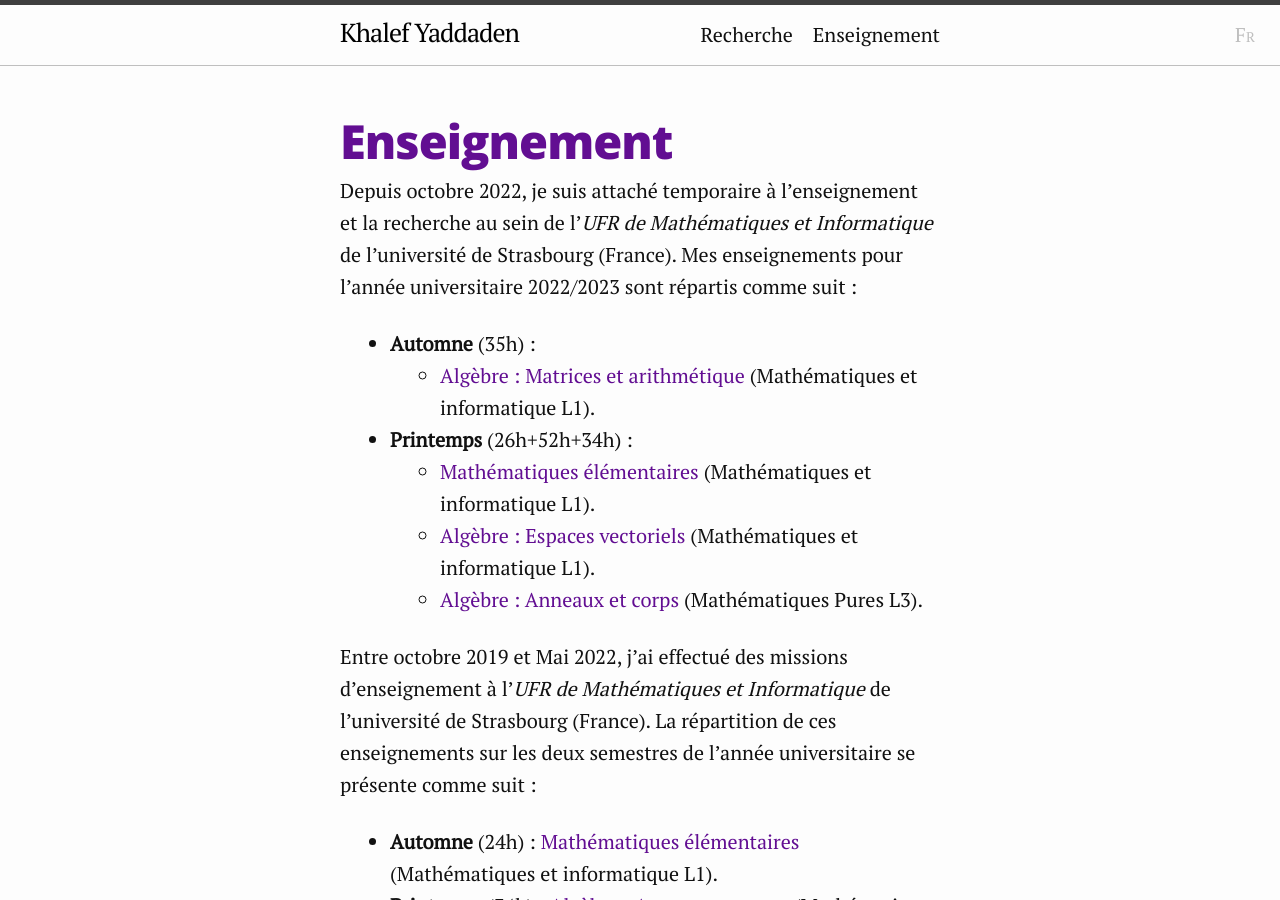
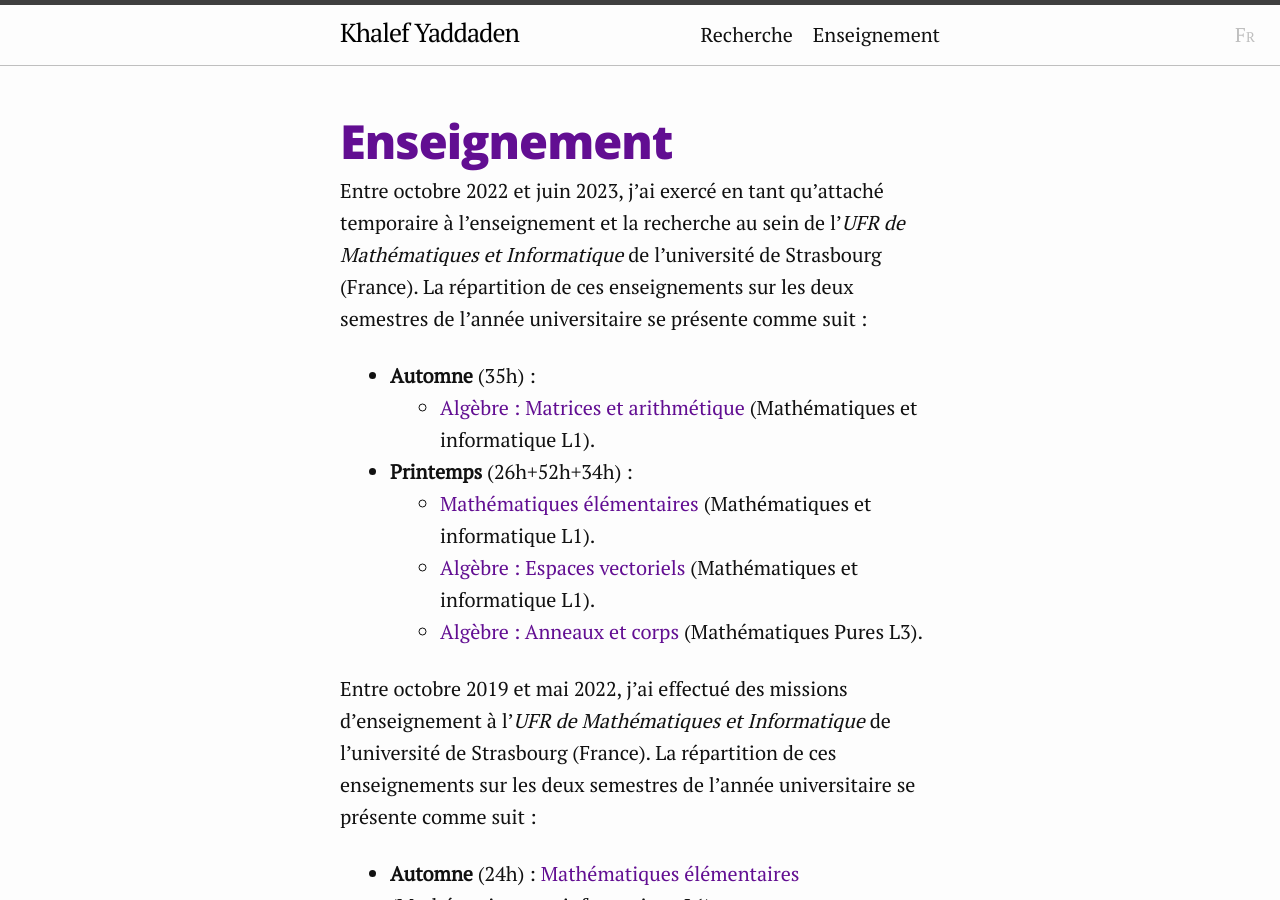
Before and after one commit to khalefyaddaden/khalefyaddaden.github.io, a Jekyll site: the page built from teaching.fr.markdown, in a window 1280 px wide and 900 px high. Built offline with Jekyll 4.4.1, drawn with Linux system fonts in a browser that asks for light colours.

Commit message:
update teachings

```diff
--- a/teaching.fr.markdown
+++ b/teaching.fr.markdown
@@ -4,7 +4,7 @@ title: Enseignement
 lang: fr
 ---
 
-Depuis octobre 2022, je suis attaché temporaire à l'enseignement et la recherche au sein de l'*UFR de Mathématiques et Informatique* de l'université de Strasbourg (France). Mes enseignements pour l'année universitaire 2022/2023 sont répartis comme suit :
+Entre octobre 2022 et juin 2023, j'ai exercé en tant qu'attaché temporaire à l'enseignement et la recherche au sein de l'*UFR de Mathématiques et Informatique* de l'université de Strasbourg (France). La répartition de ces enseignements sur les deux semestres de l'année universitaire se présente comme suit :
 - **Automne** (35h) :
     - [Algèbre : Matrices et arithmétique](https://mathinfo.unistra.fr/en/courses/diplome-duniversite/du-cursus-master-ingenierie-cmi-informatique-image-realite-virtuelle-interactions-et-jeux/rof/FH197/FRUAI0673021VCOEN897/) (Mathématiques et informatique L1).
 - **Printemps** (26h+52h+34h) :
@@ -12,7 +12,7 @@ Depuis octobre 2022, je suis attaché temporaire à l'enseignement et la recherc
     - [Algèbre : Espaces vectoriels](https://mathinfo.unistra.fr/formations/licence/double-licence-mathematiques-economie/rof/ME19/FRUAI0673021VCOEN902/) (Mathématiques et informatique L1).
     - [Algèbre : Anneaux et corps](https://mathinfo.unistra.fr/formations/licence/mathematiques/rof/ME14/FRUAI0673021VCOEN28910/) (Mathématiques Pures L3).
 
-Entre octobre 2019 et Mai 2022, j'ai effectué des missions d'enseignement à l'*UFR de Mathématiques et Informatique* de l'université de Strasbourg (France). La répartition de ces enseignements sur les deux semestres de l'année universitaire se présente comme suit :
+Entre octobre 2019 et mai 2022, j'ai effectué des missions d'enseignement à l'*UFR de Mathématiques et Informatique* de l'université de Strasbourg (France). La répartition de ces enseignements sur les deux semestres de l'année universitaire se présente comme suit :
 - **Automne** (24h) : [Mathématiques élémentaires](https://mathinfo.unistra.fr/formations/licence/mathematiques/rof/ME14/FRUAI0673021VCOEN896/) (Mathématiques et informatique L1).
 - **Printemps** (34h) : [Algèbre : Anneaux et corps](https://mathinfo.unistra.fr/formations/licence/mathematiques/rof/ME14/FRUAI0673021VCOEN28910/) (Mathématiques Pures L3).
 
--- a/teaching.markdown
+++ b/teaching.markdown
@@ -4,7 +4,7 @@ title: Teaching
 lang: en
 ---
 
-Since october 2022, I am a temporary teaching and research assistant at the *UFR de Mathématiques et Informatique* of the University of Strasbourg (France). My teachings for the universitary year 2022/2023 are as follows:
+Between October 2022 and June 2023, I worked as a temporary teaching and research assistant at the *UFR de Mathématiques et Informatique* of the University of Strasbourg (France). Repartition of my teachings during the two semesters of the universitary year is as follows:
 - **Automn** (35h) :
     - [Algebra: Matrices and arithmetic](https://mathinfo.unistra.fr/en/courses/diplome-duniversite/du-cursus-master-ingenierie-cmi-informatique-image-realite-virtuelle-interactions-et-jeux/rof/FH197/FRUAI0673021VCOEN897/) (1st Year B. Sc. students in mathematics and computer science).
 
```
